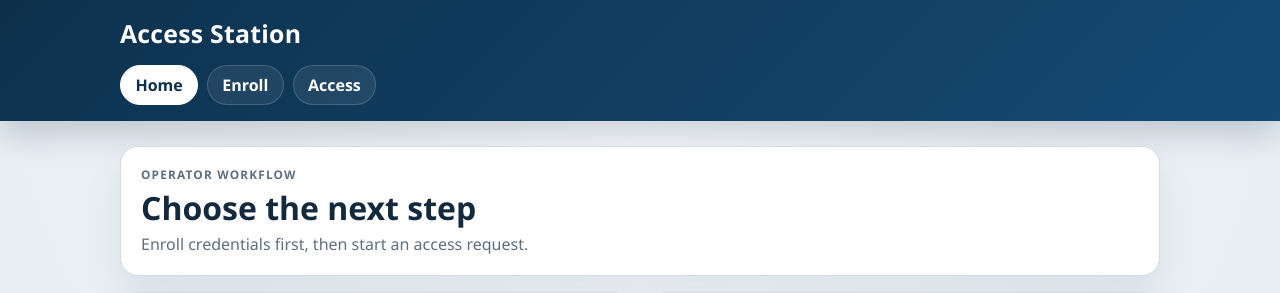
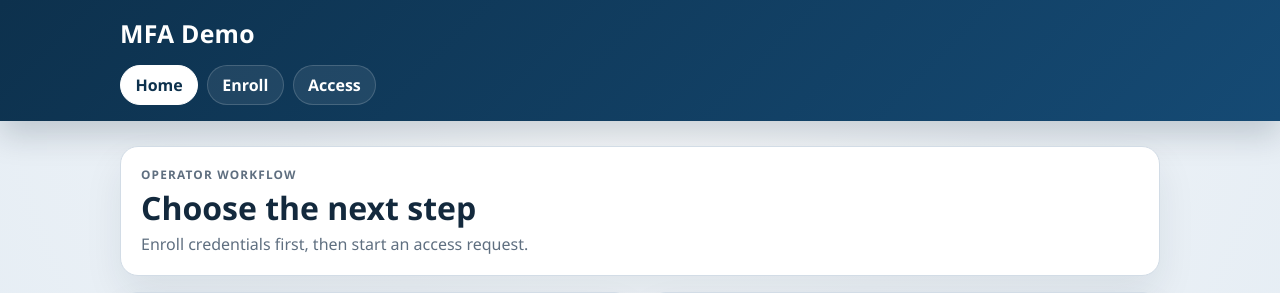
Before and after one commit to noahstephenson/MFA-System, a Django app: page / in a window 1280 px wide. Shown: the top 293 px of the page. Run offline with Django 5.2, Linux system fonts and the light colour scheme.

Commit message:
Rename demo title

```diff
--- a/django_app/core/templates/core/access_result.html
+++ b/django_app/core/templates/core/access_result.html
@@ -1,6 +1,6 @@
 {% extends "core/base.html" %}
 
-{% block title %}Access Result {{ session.id }} | MFA Operator{% endblock title %}
+{% block title %}Access Result {{ session.id }} | MFA Demo{% endblock title %}
 
 {% block content %}
 <section class="panel page-header">
--- a/django_app/core/templates/core/access_start.html
+++ b/django_app/core/templates/core/access_start.html
@@ -1,6 +1,6 @@
 {% extends "core/base.html" %}
 
-{% block title %}Access | MFA Operator{% endblock title %}
+{% block title %}Access | MFA Demo{% endblock title %}
 
 {% block content %}
 <section class="panel page-header">
--- a/django_app/core/templates/core/base.html
+++ b/django_app/core/templates/core/base.html
@@ -2,7 +2,7 @@
 <html lang="en">
 <head>
     <meta charset="utf-8">
-    <title>{% block title %}Access Station{% endblock title %}</title>
+    <title>{% block title %}MFA Demo{% endblock title %}</title>
     <style>
         :root {
             --bg: #edf2f7;
@@ -407,7 +407,7 @@
         <div class="header-shell">
             <div class="brand-row">
                 <div>
-                    <h1>Access Station</h1>
+                    <h1>MFA Demo</h1>
                 </div>
             </div>
             <nav>
--- a/django_app/core/templates/core/enroll.html
+++ b/django_app/core/templates/core/enroll.html
@@ -1,6 +1,6 @@
 {% extends "core/base.html" %}
 
-{% block title %}Enroll | Access Station{% endblock title %}
+{% block title %}Enroll | MFA Demo{% endblock title %}
 
 {% block content %}
 <section class="panel page-header">
--- a/django_app/core/templates/core/home.html
+++ b/django_app/core/templates/core/home.html
@@ -1,6 +1,6 @@
 {% extends "core/base.html" %}
 
-{% block title %}Home | MFA Operator{% endblock title %}
+{% block title %}Home | MFA Demo{% endblock title %}
 
 {% block content %}
 <section class="panel page-header">
```
Also changed, not shown: django_app/core/tests/test_views.py (+1 -1 lines).
